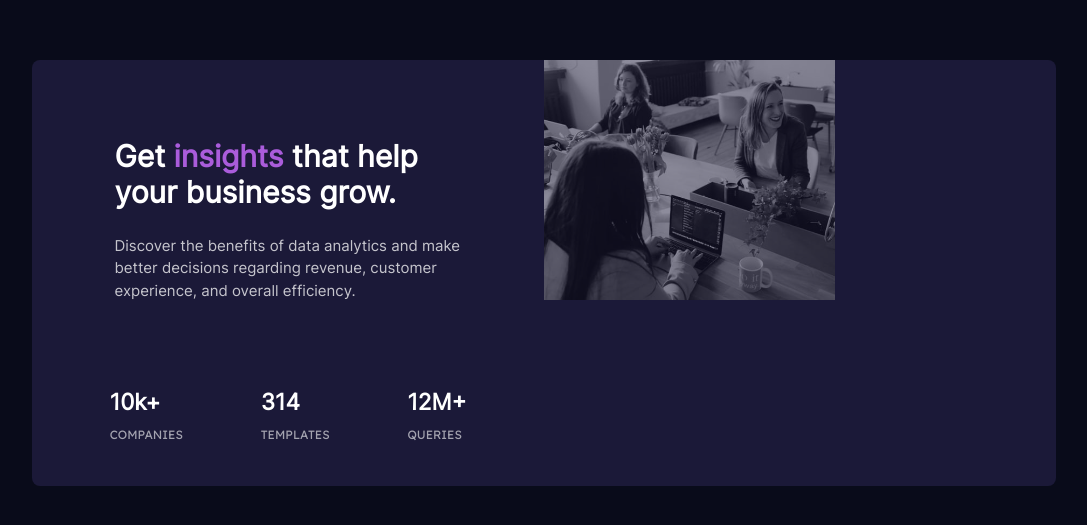
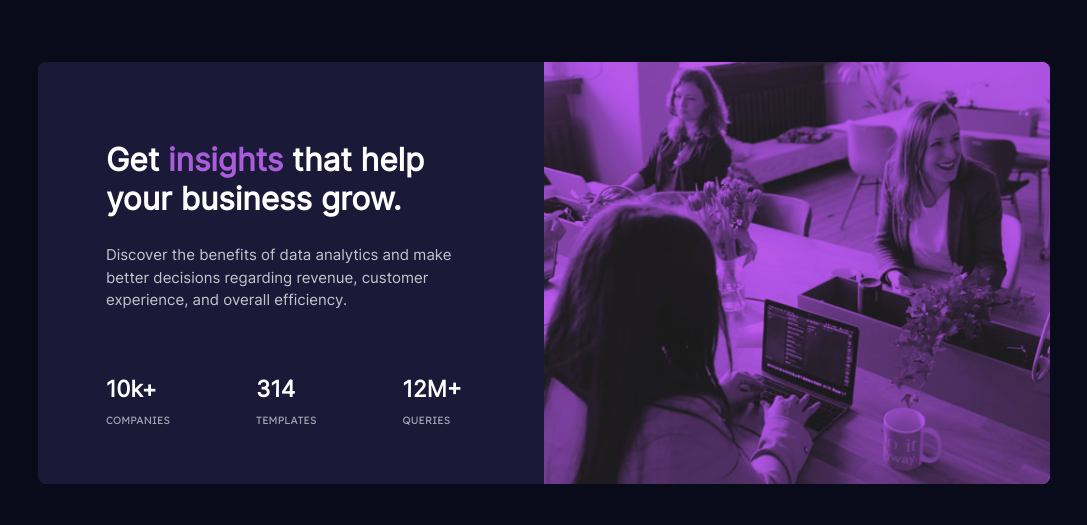
Before and after one commit to Tomi-pter/Stats-preview-card-component, a plain HTML site: page index.html in a window 1280 px wide. Shown: the part 135-660 px from the top of the page, without its empty margins (96-1183 px from the left). Drawn offline with Linux system fonts and the light colour scheme.

Commit message:
final changes

```diff
--- a/index.html
+++ b/index.html
@@ -17,8 +17,8 @@
     <main class="main">
         <aside>
             <picture>
-                <source media="(max-width: 375px)" srcset="images/image-header-mobile.jpg">
-                <source media="(min-width: 376px)" srcset="images/image-header-desktop.jpg">
+                <source media="(max-width: 880px)" srcset="images/image-header-mobile.jpg">
+                <source media="(min-width: 881px)" srcset="images/image-header-desktop.jpg">
                 <img src="images/image-header-desktop.jpg" alt="">
             </picture>
         </aside>
--- a/styles.css
+++ b/styles.css
@@ -48,20 +48,19 @@ body {
 }
 
 img {
-    max-width: 100%;
+    width: 100%;
     min-height: 16rem;
-    opacity: .4;
-    filter: contrast(150%);
+    filter: grayscale(100%) brightness(39%) sepia(100%) hue-rotate(234deg) saturate(580%) contrast(.8);
     overflow: hidden;
     margin: 0;
     padding: 0;
-    background-color: var(--soft-violet);
+    /*opacity: .6;*/
 }
 
 aside {
-    background-color: var(--soft-violet);
     max-height: 16rem;
     overflow: hidden;
+    background-color: var(--soft-violet);
 }
 
 article {
@@ -107,43 +106,59 @@ span {
     color: var(--soft-violet);
 }
 
-@media screen and (min-width: 376px) {
+@media screen and (min-width: 880px) {
     .main {
         display: grid;
         grid-template-columns: 1fr 1fr;
         grid-template-areas: "article aside";
-        max-width: 80vw;
+        max-width: 80%;
+        overflow: hidden;
+    }
+    html::-webkit-scrollbar {
+        display: none;
+    }
+    html {
+        scrollbar-width: none;
     }
     aside {
         grid-area: aside;
-        min-height: inherit;
-        content: url(images/image-header-desktop.jpg);
-        background-repeat: no-repeat;
-        opacity: .5;
-        z-index: 1;
-    }
-    .overlay {
-        background: var(--soft-violet);
-        z-index: 2;
+        min-height: 100%;
     }
     article {
         grid-area: article;
         text-align: left;
+        display: flex;
+        flex-direction: column;
+        padding: 1rem 4.5rem 1rem;
     }
     img {
-        height: auto;
-        width: inherit;
+        max-width: 100%;
+        min-height: 100%;
     }
     .stats {
         display: flex;
-        justify-content: space-evenly;
+        justify-content: space-between;
         text-align: left;
+        padding-right: 1rem;
+        flex: 1;
+    }
+    .stats p:only-of-type {
+        font-size: .7rem;
     }
     .head1 {
-        padding: 1rem 5.2rem 1rem 5.5rem;
-        margin-bottom: 1rem;
+        margin-bottom: .5rem;
+        padding: 0;
     }
     .head1 h1 {
-        font-size: 2rem;
+        font-size: 2.1rem;
     }
 }
+
+.attribution {
+    font-size: 11px;
+    text-align: center;
+}
+
+.attribution a {
+    color: hsl(228, 45%, 44%);
+}
```
Also changed, not shown: 2 other files.
